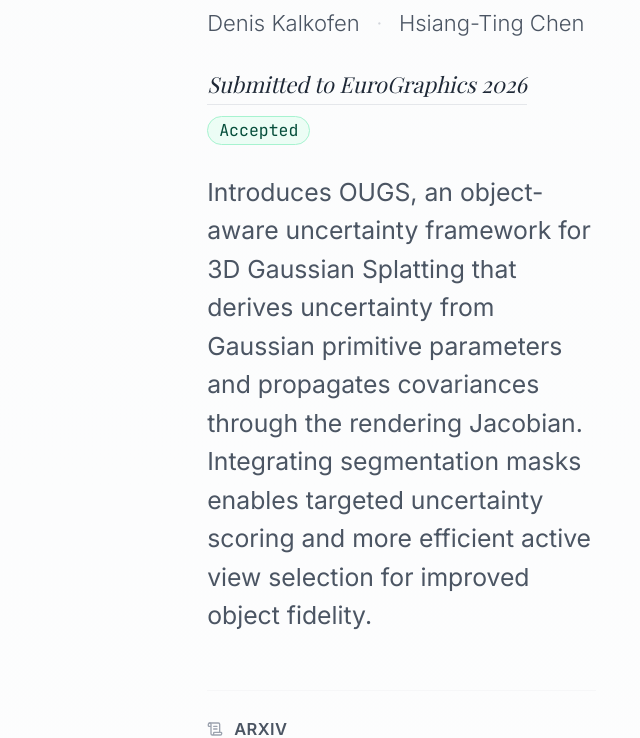
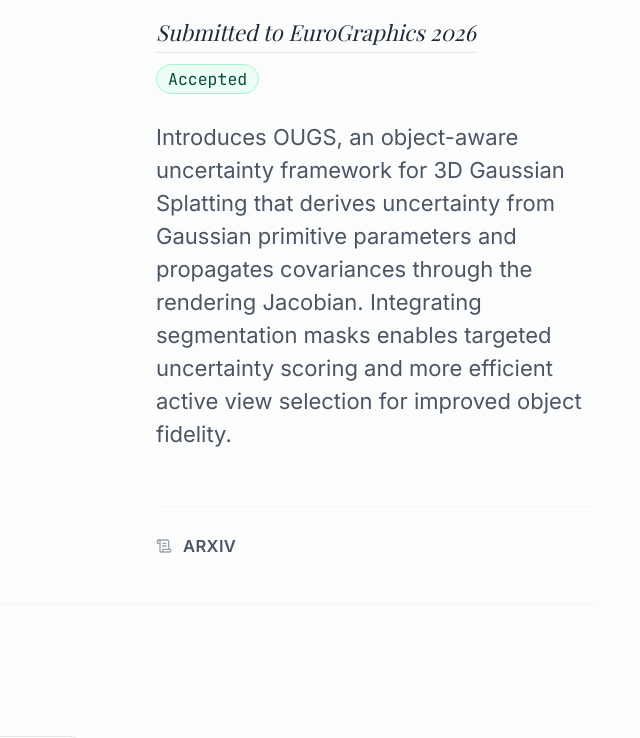
Before and after one commit to Gatsby0916/haiyi-li-portfolio, a React (Vite) app: page / in a window 1280 px wide. Shown: the part 2843-3581 px from the top of the page, without its empty margins (640-1280 px from the left). Built offline with nearby package versions, Linux system fonts and the light colour scheme; a web font is replaced by a local one.

Commit message:
Tighten section header column and reduce publication text

```diff
--- a/components/PublicationCard.tsx
+++ b/components/PublicationCard.tsx
@@ -117,7 +117,7 @@ const PublicationCard: React.FC<PublicationCardProps> = ({ pub }) => {
           )}
         </div>
 
-        <p className="text-base md:text-lg text-slate-600 mt-5 leading-relaxed max-w-3xl">
+        <p className="text-sm md:text-base text-slate-600 mt-5 leading-relaxed max-w-3xl">
           {pub.description}
         </p>
 
--- a/components/Section.tsx
+++ b/components/Section.tsx
@@ -18,8 +18,8 @@ const Section: React.FC<SectionProps> = ({ title, children, id, className = "" }
         viewport={{ once: true, margin: "-50px" }}
         transition={{ duration: 0.7, ease: "easeOut" }}
       >
-        <div className="flex flex-col md:flex-row gap-8 md:gap-20">
-          <div className="md:w-1/5 shrink-0 relative">
+        <div className="flex flex-col md:flex-row gap-8 md:gap-12">
+          <div className="md:w-[180px] shrink-0 relative">
             <div className="sticky top-28">
               <h2 className="text-3xl md:text-4xl font-serif font-bold text-slate-900">
                 {title}
@@ -33,7 +33,7 @@ const Section: React.FC<SectionProps> = ({ title, children, id, className = "" }
               />
             </div>
           </div>
-          <div className="md:w-4/5">
+          <div className="flex-1 min-w-0">
             {children}
           </div>
         </div>
```
